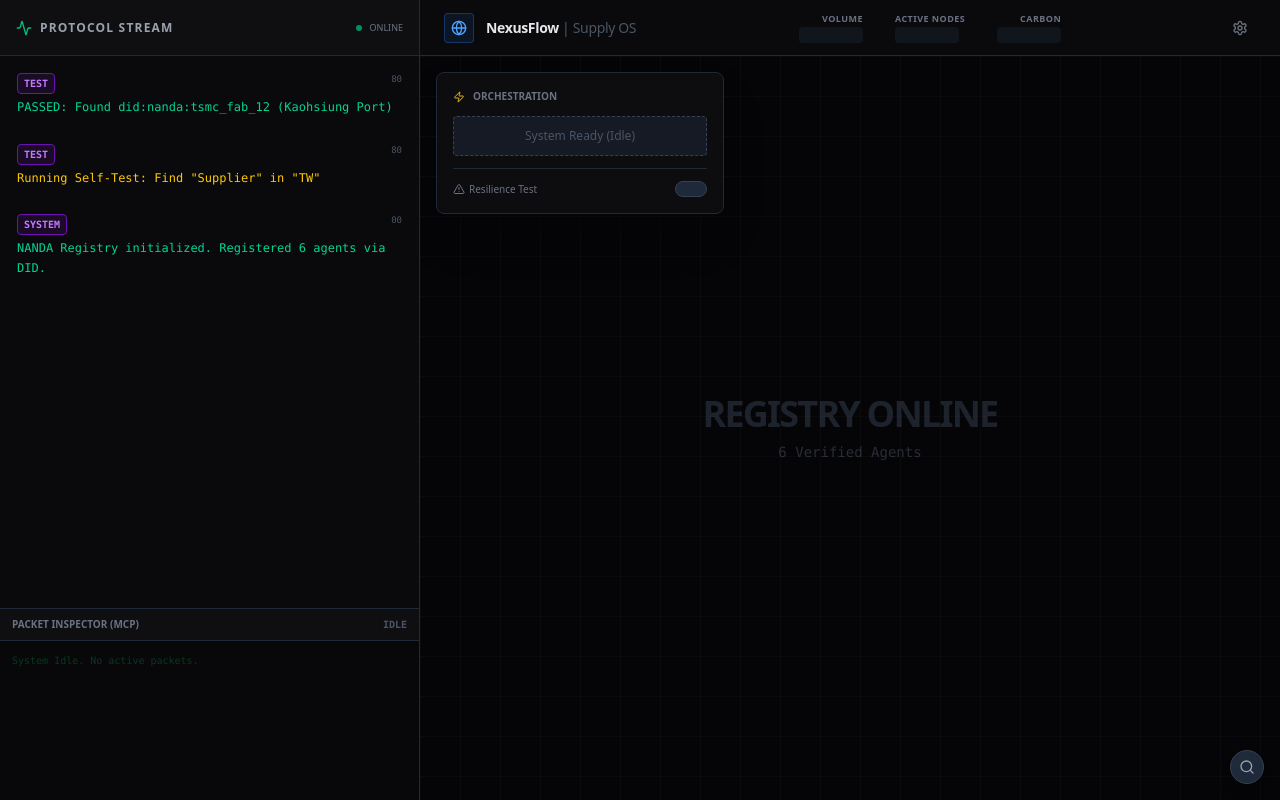
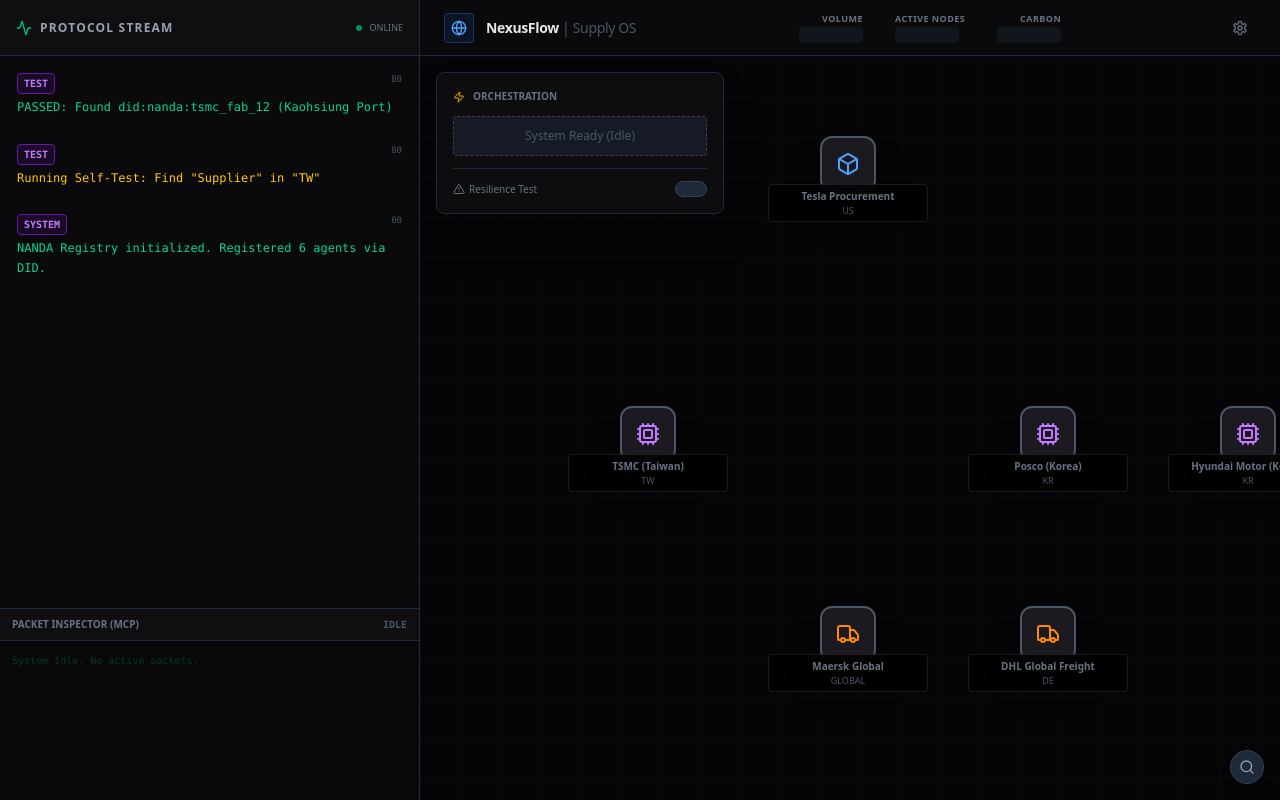
Before and after one commit to samgbm/nexusflow, a React (Vite) app: page / in a window 1280 px wide. Built offline with nearby package versions, Linux system fonts and the light colour scheme.

Commit message:
Increment 6: Graph Rendering Engine (Static)

```diff
--- a/src/App.tsx
+++ b/src/App.tsx
@@ -90,6 +90,12 @@
     }
   };
 
+  const handleSelectNode = (node: AgentNode) => {
+    setSelectedNode(node);
+    setIsInspectorOpen(true);
+    addLog('ui', `User inspected agent: ${node.label}`, 'info');
+  };
+
   return (
     // 1. GLOBAL CONTAINER
     // 'flex flex-col md:flex-row': Stack vertically on mobile, horizontally on desktop (md+)
@@ -113,6 +119,9 @@
         onTestRegistry={handleTestRegistry}
         onToggleInspector={handleToggleInspector}
         isInspectorOpen={isInspectorOpen}
+        nodes={nodes}
+        onSelectNode={handleSelectNode}
+        selectedNodeId={selectedNode?.id ?? null}
       />
 
       {/* --- RIGHT REGION: INSPECTOR PANEL (Slide-Out) --- */}
--- a/src/components/MainStage.tsx
+++ b/src/components/MainStage.tsx
@@ -1,15 +1,29 @@
 import React, { useState } from 'react';
 import { Globe, Settings, Search, Zap, AlertTriangle, Server, Cpu, Box, Truck } from 'lucide-react';
 import { globalRegistry } from '../services/Registry';
+import type { AgentNode, AgentRole } from '../types';
+
+
 
 interface MainStageProps {
+  nodes: AgentNode[]; // New Prop: Nodes to render
   registryCount: number;
   onTestRegistry: () => void;
   onToggleInspector: () => void;
+  onSelectNode: (node: AgentNode) => void; // New Prop: Selection handler
+  selectedNodeId: string | null; // New Prop: Visual selection state
   isInspectorOpen: boolean;
 }
 
-export function MainStage({ registryCount, onTestRegistry, onToggleInspector, isInspectorOpen }: MainStageProps) {
+export function MainStage({
+  nodes,
+  registryCount,
+  onTestRegistry,
+  onToggleInspector,
+  onSelectNode,
+  selectedNodeId,
+  isInspectorOpen
+}: MainStageProps) {
   const [showSettings, setShowSettings] = useState(false);
 
   return (
@@ -58,6 +72,8 @@
       <div className="flex-1 relative overflow-hidden flex items-center justify-center">
         <div className="absolute inset-0 bg-[linear-gradient(rgba(255,255,255,0.02)_1px,transparent_1px),linear-gradient(90deg,rgba(255,255,255,0.02)_1px,transparent_1px)] bg-[size:40px_40px]"></div>
 
+
+        {/* CONTROLS OVERLAY */}
         <div className="absolute top-4 left-4 z-10 w-64 md:w-72 pointer-events-none">
           <div className="bg-[#0f0f12]/90 backdrop-blur border border-gray-800 p-4 rounded-lg shadow-2xl pointer-events-auto">
             <div className="text-[10px] font-bold text-gray-500 uppercase mb-3 flex items-center gap-2">
@@ -76,10 +92,51 @@
           </div>
         </div>
 
-        <div className="z-0 text-center pointer-events-none opacity-50">
-           <h2 className="text-4xl font-bold text-gray-700 tracking-tighter">REGISTRY ONLINE</h2>
-           <p className="text-sm text-gray-600 font-mono mt-2">{registryCount} Verified Agents</p>
+        {/* GRAPH NODES (Increment 6) */}
+        <div className="absolute inset-0 z-0">
+           {nodes.map(node => (
+             <div
+               key={node.id}
+               style={{ top: node.y, left: node.x }}
+               className={`absolute w-14 h-14 rounded-xl border-2 flex items-center justify-center transition-all duration-300 z-10 cursor-pointer group shadow-2xl hover:scale-110
+                 ${getNodeColor(node.status)}
+                 ${selectedNodeId === node.id ? 'ring-2 ring-white scale-110 shadow-blue-500/50' : ''}
+               `}
+               onClick={(e) => {
+                 e.stopPropagation();
+                 onSelectNode(node);
+               }}
+             >
+                {/* Node Icon */}
+                <AgentIcon type={node.type} />
+
+                {/* Node Label */}
+                <div className="absolute -bottom-8 w-40 text-center text-[10px] font-bold text-gray-500 group-hover:text-gray-300 transition-colors bg-black/80 rounded px-2 py-1 backdrop-blur-sm -translate-x-1/2 left-1/2 border border-white/10 pointer-events-none">
+                  {node.label}
+                  <div className="text-[9px] text-gray-600 font-normal">{node.facts.context.jurisdiction}</div>
+                </div>
+
+                {/* Status Ping (Only when active) */}
+                {node.status !== 'idle' && (
+                  <div className={`absolute -inset-2 rounded-xl opacity-30 animate-ping ${
+                    node.status === 'error' ? 'bg-red-500' : 'bg-blue-400'
+                  }`}></div>
+                )}
+             </div>
+           ))}
         </div>
+
+
+        {/* Empty State / Registry Counter */}
+        {nodes.length === 0 && (
+          <div className="z-0 text-center pointer-events-none opacity-50">
+             <h2 className="text-4xl font-bold text-gray-700 tracking-tighter">REGISTRY ONLINE</h2>
+             <p className="text-sm text-gray-600 font-mono mt-2">{registryCount} Verified Agents</p>
+          </div>
+        )}
+
+
+
       </div>
 
       {/* Toggle Inspector Button */}
@@ -93,6 +150,10 @@
   );
 }
 
+
+// --- Helpers ---
+
+
 function MetricPlaceholder({ label }: { label: string }) {
   return (
     <div className="text-right">
@@ -102,11 +163,17 @@
   );
 }
 
+function getNodeColor(status: AgentNode['status']) {
+  switch(status) {
+    case 'idle': return 'bg-[#1a1a20] border-gray-600 text-gray-400';
+    case 'working': return 'bg-blue-950 border-blue-400 text-blue-200 shadow-[0_0_15px_rgba(59,130,246,0.5)]';
+    case 'negotiating': return 'bg-amber-950 border-amber-500 text-amber-200';
+    case 'success': return 'bg-emerald-950 border-emerald-500 text-emerald-200 shadow-[0_0_15px_rgba(16,185,129,0.5)]';
+    case 'error': return 'bg-red-950 border-red-500 text-red-200';
+    default: return 'bg-gray-800 border-gray-600';
+  }
+}
 
-
-function Label({ children }: { children: React.ReactNode }) {
-    return <div className="text-[10px] uppercase text-gray-500 font-bold mb-2 flex items-center gap-1">{children}</div>;
-}
 
 function AgentIcon({ type }: { type: string }) {
     switch(type) {
--- a/src/data.ts
+++ b/src/data.ts
@@ -19,11 +19,14 @@
 
 
 
+// Added X/Y Coordinates for Graph Visualization
 
 // --- NANDA AGENT SEED DATA ---
 export const INITIAL_AGENTS: AgentNode[] = [
     {
       id: 'buyer-01', type: 'buyer', label: 'Tesla Procurement', status: 'idle',
+      x: 400, y: 80,
+
       facts: {
         identity: { did: 'did:nanda:tesla_procure_x', role: 'buyer' },
         capabilities: ['procurement', 'contract_signing', 'payment_swift'],
@@ -33,6 +36,7 @@
     },
     {
       id: 'supplier-a', type: 'supplier', label: 'TSMC (Taiwan)', status: 'idle',
+      x: 200, y: 350,
       facts: {
         identity: { did: 'did:nanda:tsmc_fab_12', role: 'supplier' },
         capabilities: ['semiconductors', 'automotive_chips', 'iso_26262'],
@@ -42,6 +46,7 @@
     },
     {
       id: 'supplier-b', type: 'supplier', label: 'Posco (Korea)', status: 'idle',
+      x: 600, y: 350,
       facts: {
         identity: { did: 'did:nanda:posco_busan', role: 'supplier' },
         capabilities: ['steel_rolling', 'high_tensile'],
@@ -51,6 +56,7 @@
     },
     {
       id: 'logistics-a', type: 'logistics', label: 'Maersk Global', status: 'idle',
+      x: 400, y: 550,
       facts: {
         identity: { did: 'did:nanda:maersk_line', role: 'logistics' },
         capabilities: ['sea_freight', 'customs_brokerage'],
@@ -60,6 +66,7 @@
     },
     {
       id: 'logistics-b', type: 'logistics', label: 'DHL Global Freight', status: 'idle',
+      x: 600, y: 550,
       facts: {
         identity: { did: 'did:nanda:dhl_global_freight', role: 'logistics' },
         capabilities: ['global_freight', 'customs_clearance', 'delivery_tracking'],
@@ -69,6 +76,7 @@
     },
     {
       id: 'supplier-c', type: 'supplier', label: 'Hyundai Motor (Korea)', status: 'idle',
+      x: 800, y: 350,
       facts: {
         identity: { did: 'did:nanda:hyundai_auto_01', role: 'supplier' },
         capabilities: ['automotive_components', 'battery_systems', 'ev_platforms'],
```
Also changed, not shown: src/types.ts (+5 -2 lines).
